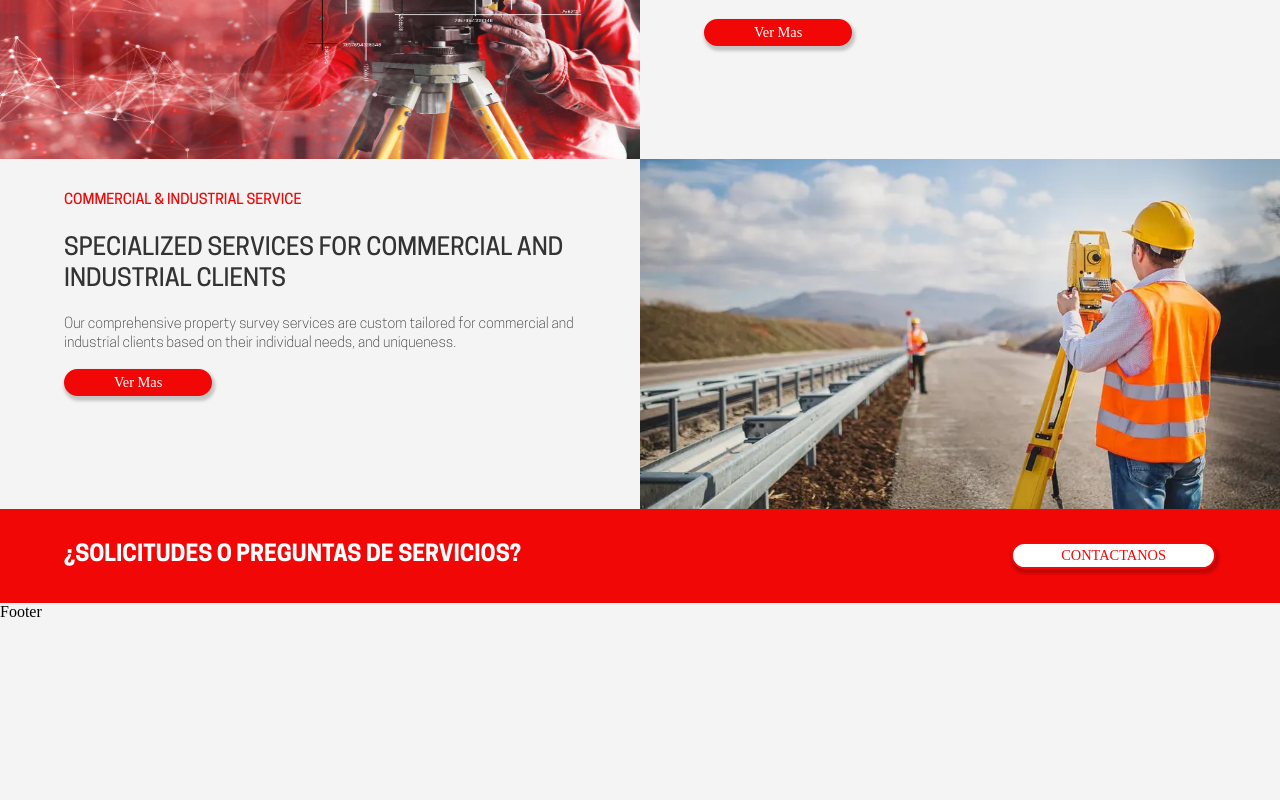
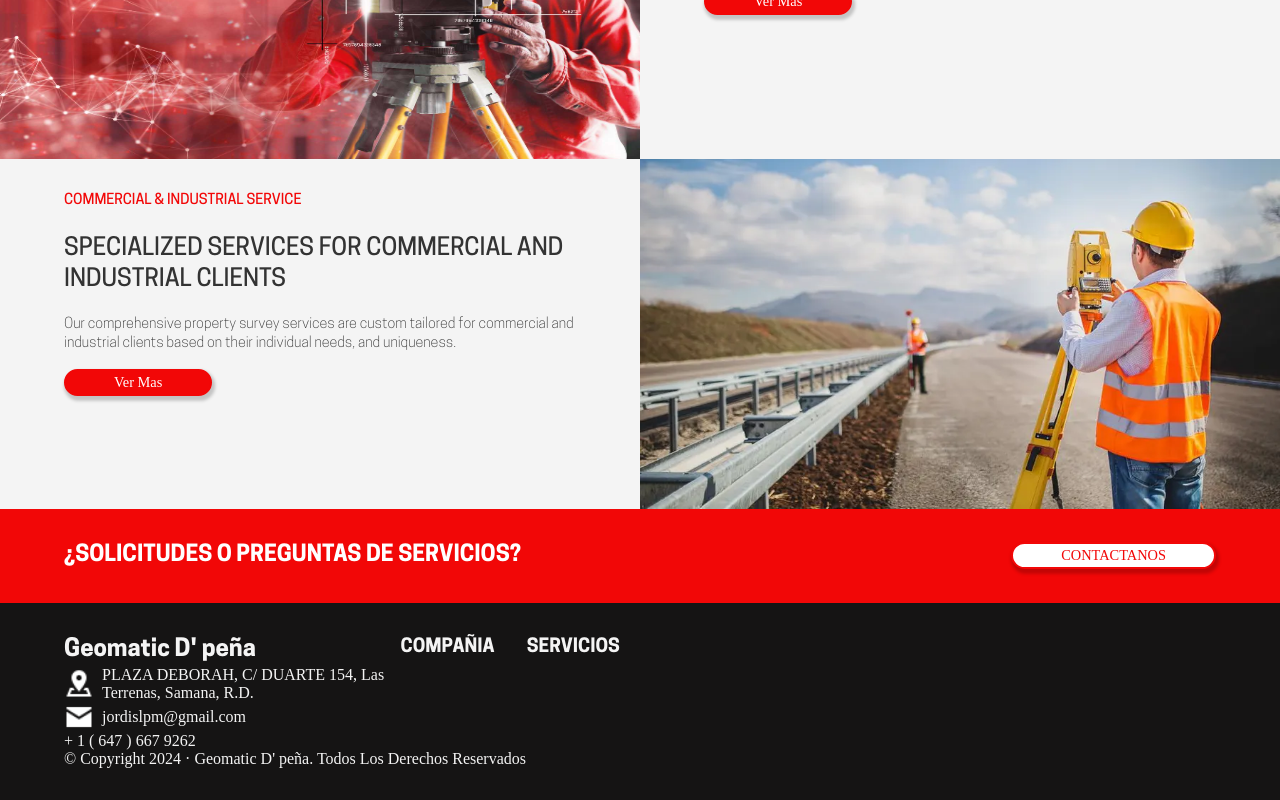
Before and after one commit to jordislpm/geomatic-d-pena, a Next.js app: page / in a window 1280 px wide. Shown: the part 1507-2307 px from the top of the page. Before the commit the page ends 2128 px from the top, so only its background shows below. Built offline with nearby package versions, Linux system fonts and the light colour scheme; a web font is replaced by a local one.

Commit message:
feat: working in footer

```diff
--- a/app/globals.css
+++ b/app/globals.css
@@ -4,6 +4,7 @@
   --white-primary: #FFFFFF;
 
   --black-primary:  #333333;
+  --black-secundary: #151414;
   --black-dark: #000000;
   --red-primary: #F20707;
   --gray-primary: #B7D2CE;
--- a/components/Home/HomeHero/HomeHero.module.css
+++ b/components/Home/HomeHero/HomeHero.module.css
@@ -71,11 +71,3 @@
 
 }
 }
-
-@media screen and (max-width: 1100px) {
-  .hero{
-    min-height: 50vh;
-    padding:2rem;
-
-}
-}
--- a/components/Home/HomeHero/HomeHero.tsx
+++ b/components/Home/HomeHero/HomeHero.tsx
@@ -4,12 +4,12 @@
 
 function HomeHero() {
   return (
-    <div className={styles.hero}>
+    <section className={styles.hero}>
         <div className={styles.hero__text}>
             <h2>Profesionalismo garantizado.</h2>
             <h3>Las terrenas, Samana y todo el nordeste</h3>
         </div>
-    </div>
+    </section>
   )
 }
 
--- a/components/layout/Footer/Footer.module.css
+++ b/components/layout/Footer/Footer.module.css
@@ -0,0 +1,35 @@
+.footer{
+    display:flex;
+    flex-direction: column;
+    width:100%;
+    background: var(--black-secundary);
+    color: var(--gray-light);
+    padding: 2rem 4rem 2rem 4rem;
+}
+
+.content{
+    display: flex;
+}
+
+
+.info__contact p{
+display: flex;
+align-items: center;
+gap:0.5rem;
+width:100%;
+height: auto;
+}
+
+.info__options{
+display:flex;
+width:100%;
+gap:2rem;
+
+}
+
+@media screen and (max-width: 768px) {
+    .content{
+        flex-direction:column;
+    }
+
+  }
--- a/components/layout/Footer/Footer.tsx
+++ b/components/layout/Footer/Footer.tsx
@@ -1,9 +1,52 @@
 import React from 'react'
 import styles from "./Footer.module.css"
+import Image from 'next/image'
+import { contacts_data } from '@/constants/contacts'
 
 function Footer() {
   return (
-    <footer>Footer</footer>
+    <footer className={styles.footer}>
+      <div className={styles.content}>
+        <div className={styles.info}>
+          <div className={styles.info__contact}>
+            <h2>
+              Geomatic D&apos; peña
+            </h2>
+            <p>
+              <Image src={contacts_data.address.logo}
+                alt="address-icon"
+                width={30}
+                height={30} />
+              {contacts_data.address.info}
+            </p>
+            <p>
+              <Image src={contacts_data.email.logo}
+                alt="address-icon"
+                width={30}
+                height={30} />
+              {contacts_data.email.info}
+            </p>
+            <p>
+            + 1 ( 647 ) 667 9262
+            </p>
+          </div>
+        </div>
+        <div className={styles.info__options}>
+          <div className={styles.info__option}>
+            <h3>COMPAÑIA</h3>
+
+          </div>
+          <div className={styles.info__option}>
+            <h3>SERVICIOS</h3>
+
+          </div>
+        </div>
+        <div>
+
+        </div>
+      </div>
+      © Copyright 2024  ·  Geomatic D&apos; peña. Todos Los Derechos Reservados
+    </footer>
   )
 }
 
--- /dev/null
+++ b/constants/contacts.ts
@@ -0,0 +1,13 @@
+export const contacts_data = {
+
+
+
+    address: {
+        info: "PLAZA DEBORAH, C/ DUARTE 154, Las Terrenas, Samana, R.D.",
+        logo: "/icons/address-icon.png"
+    },
+    email: {
+        info:"jordislpm@gmail.com",
+        logo:"/icons/mail-icon.png"
+    }
+}
--- a/constants/home.ts
+++ b/constants/home.ts
@@ -3,7 +3,7 @@
 export const homeServicesData = [
 {
     subtle: "COMMERCIAL & INDUSTRIAL SERVICE",
-    title: "SPECIALIZED SERVICES FOR COMMERCIAL AND INDUSTRIAL CLIENTS",
+    title: "SPECIALIZED SERVICES FOR COMMERCIAL",
     description: "Our comprehensive property survey services are custom tailored for commercial and industrial clients based on their individual needs, and uniqueness.",
     link:"https://genesislandsurvey.com/",
     img: "/red-suryeyor.png"
```
Also changed, not shown: public/icons/address-icon.png (added), public/icons/mail-icon.png (added).
